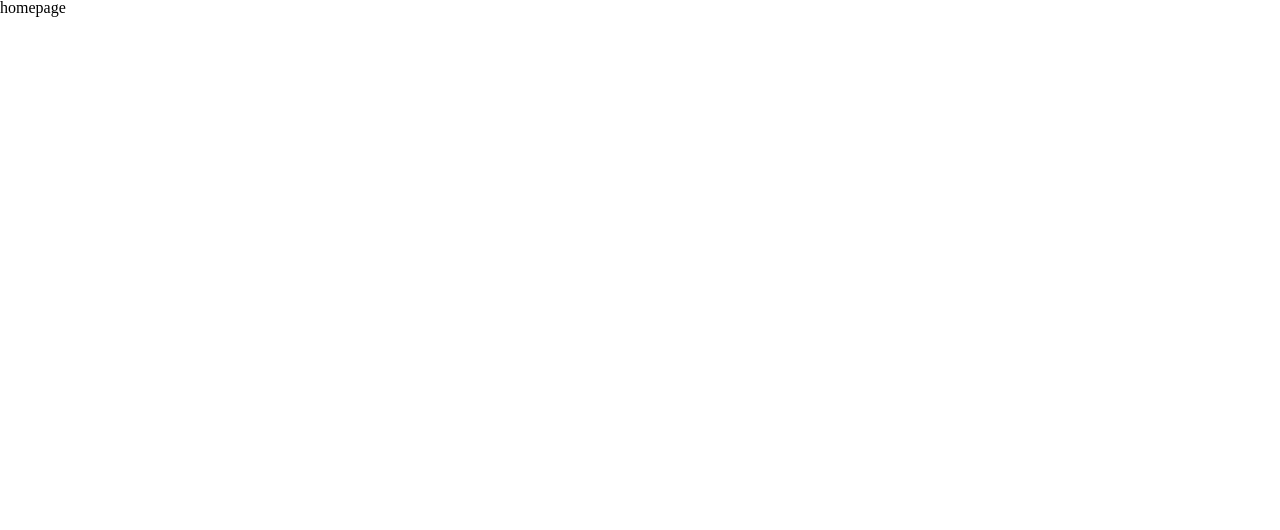
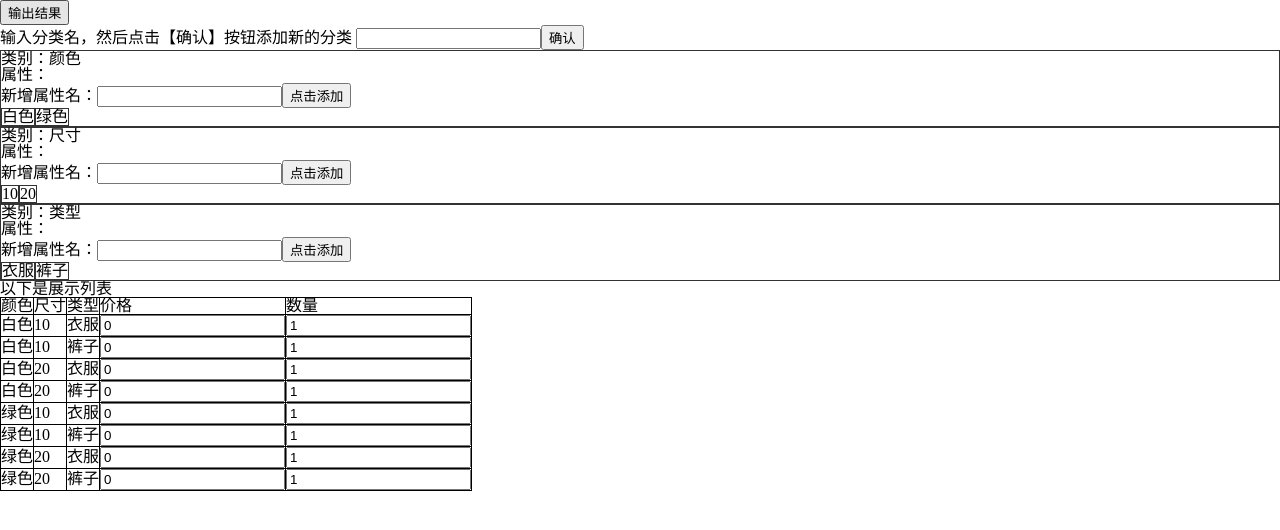
Before and after one commit to qq20004604/vue-scaffold, a Vue app: page / in a window 1280 px wide. Shown: the top 530 px of the page. Built offline with nearby package versions, Linux system fonts and the light colour scheme.

Commit message:
一个标准的商城上货组件（简单版）

```diff
--- a/src/page/Homepage.vue
+++ b/src/page/Homepage.vue
@@ -1,16 +1,20 @@
 <template>
   <div class="">
-    homepage
+    <mall></mall>
   </div>
 </template>
 <script>
+  import mall from './mall'
+
   export default {
     data () {
       return {}
     },
     name: 'Homepage',
     methods: {},
-    components: {}
+    components: {
+      mall
+    }
   }
 
 </script>
--- /dev/null
+++ b/src/page/mall/index.vue
@@ -0,0 +1,159 @@
+/**
+* Created by 王冬 on 2017/11/14.
+* QQ: 20004604
+* weChat: qq20004604
+*/
+
+<template>
+  <div>
+    <button @click="getList">输出结果</button>
+    <div>
+      输入分类名，然后点击【确认】按钮添加新的分类
+      <input type="text" v-model="category">
+      <button @click="addCategory">确认</button>
+    </div>
+
+    <template v-for="i in categoryList">
+      <div class="category">
+        <p>类别：{{i.name}}</p>
+        <div>属性：
+          <p>新增属性名：<input type="text" v-model="i.newPropertyName">
+            <button @click="addToPropertyList(i)">点击添加</button>
+          </p>
+          <div class="property-list">
+            <template v-for="pro in i.propertyList">
+              <div class="property">{{pro}}</div>
+            </template>
+            <div class="clearfloat"></div>
+          </div>
+        </div>
+      </div>
+    </template>
+
+    <p>以下是展示列表</p>
+    <div class="show-list">
+      <table>
+        <tr>
+          <td v-for="i in categoryList">
+            {{i.name}}
+          </td>
+          <td>价格</td>
+          <td>数量</td>
+        </tr>
+        <tr v-for="(val,key) in showList">
+          <td v-for="i in categoryList">
+            {{val[i.name]}}
+          </td>
+          <td>
+            <input type="text" v-model="val['price']">
+          </td>
+          <td>
+            <input type="text" v-model="val['count']">
+          </td>
+        </tr>
+      </table>
+    </div>
+  </div>
+</template>
+<style scoped>
+  .category {
+    border: 1px solid #333;
+  }
+
+  .property {
+    float: left;
+    border: 1px solid #333;
+    display: inline-block;
+  }
+
+  table {
+    border-collapse: collapse;
+  }
+
+  th, td {
+    border: 1px solid #000;
+  }
+
+  /*--清除浮动--*/
+  .clearfloat {
+    width: 0;
+    clear: both;
+    overflow: hidden;
+    visibility: hidden;
+  }
+</style>
+<script>
+  export default {
+    data () {
+      return {
+        category: '',
+        categoryList: [
+          {
+            name: '颜色',
+            propertyList: ['白色', '绿色']
+          },
+          {
+            name: '尺寸',
+            propertyList: ['10', '20']
+          },
+          {
+            name: '类型',
+            propertyList: ['衣服', '裤子']
+          }
+        ]
+      }
+    },
+    computed: {
+      showList () {
+        let arr = []
+        let obj = {}
+        this.toGet(arr, obj, 0, this.categoryList.length)
+        return arr
+      }
+    },
+    methods: {
+      addCategory () {
+        let obj = {
+          name: this.category,
+          propertyList: [],
+          newPropertyName: ''
+        }
+        this.categoryList.push(obj)
+        this.category = ''
+      },
+      addToPropertyList (category) {
+        category.propertyList.push(category.newPropertyName)
+        category.newPropertyName = ''
+      },
+      output () {
+        let foo = {}
+        this.categoryList.forEach(item => {
+          foo[item.name] = item.propertyList
+        })
+        console.log(foo)
+        return foo
+      },
+      // 递归
+      getList () {
+        console.log(this.showList)
+        return this.showList
+      },
+      toGet (arr, obj, currentIndex, maxLength) {
+        if (currentIndex >= maxLength) {
+          return
+        }
+        this.categoryList[currentIndex].propertyList.forEach(item => {
+          obj[this.categoryList[currentIndex].name] = item
+          if (currentIndex === maxLength - 1) {
+            let result = Object.assign({}, obj)
+            result.price = '0'
+            result.count = '1'
+            arr.push(result)
+          } else {
+            this.toGet(arr, obj, currentIndex + 1, maxLength)
+          }
+        })
+      }
+    }
+  }
+</script>
```
